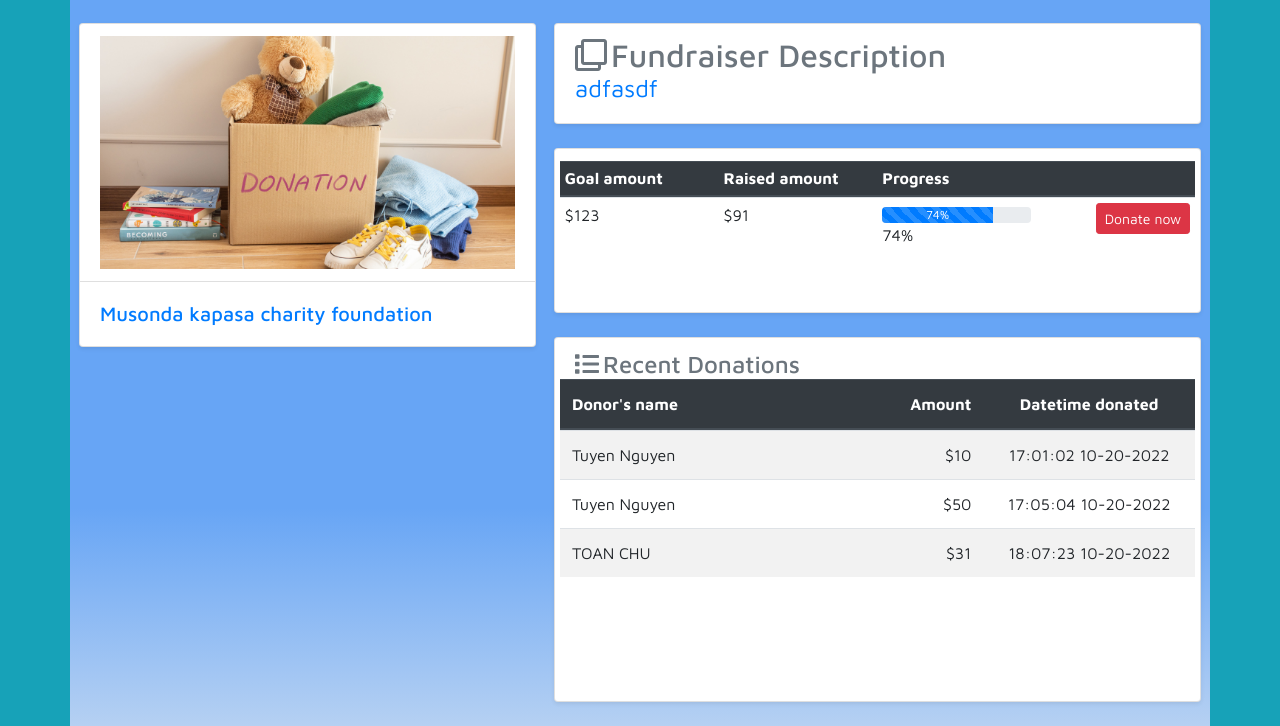
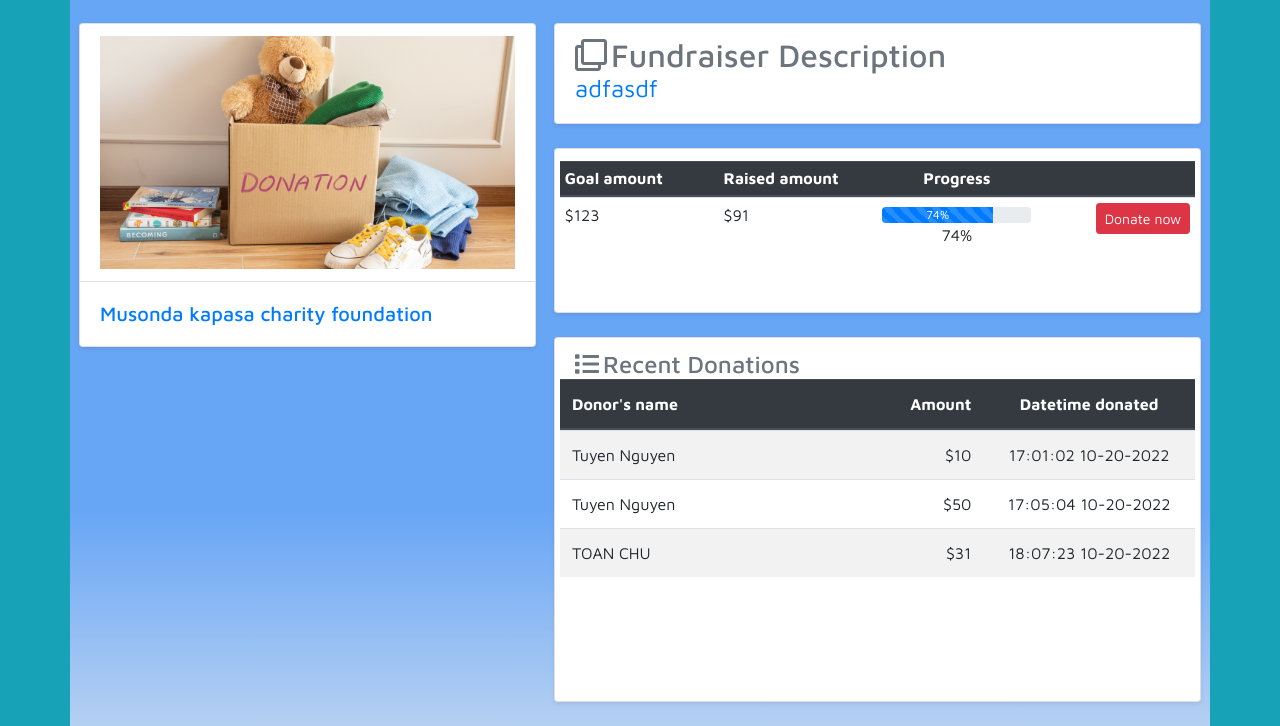
Before and after one commit to tdctkz/CS451R, a Flask app: page /fundraiser/1 in a window 1280 px wide. Shown: the part 283-1009 px from the top of the page. Run offline with Flask 2, Linux system fonts and the light colour scheme; data comes from the database, SQL or seed files in the repository; some libraries are stand-ins or nearby versions.

Commit message:
Update fundraiser_page.html

```diff
--- a/templates/fundraiser_page.html
+++ b/templates/fundraiser_page.html
@@ -44,7 +44,7 @@
                             <tr class="row">
                                 <th class="col">Goal amount</th>
                                 <th class="col">Raised amount</th>
-                                <th class="col">Progress</th>
+                                <th class="col text-center">Progress</th>
                                 <th class="col"> </th>
                             </tr>
                         </thead>
@@ -52,7 +52,7 @@
                             <tr class="row">
                                 <td class="col">${{ current_fundraiser.fund_goal }}</td>
                                 <td class="col">${{ current_fundraiser.raised_amount }}</td>
-                                <td class="col">
+                                <td class="col text-center">
                                     <div class="progress mt-1">
                                         <div class="progress-bar progress-bar-striped" style="width: 0%"
                                             role=" progressbar" aria-valuemin="0" aria-valuemax="100">
```
